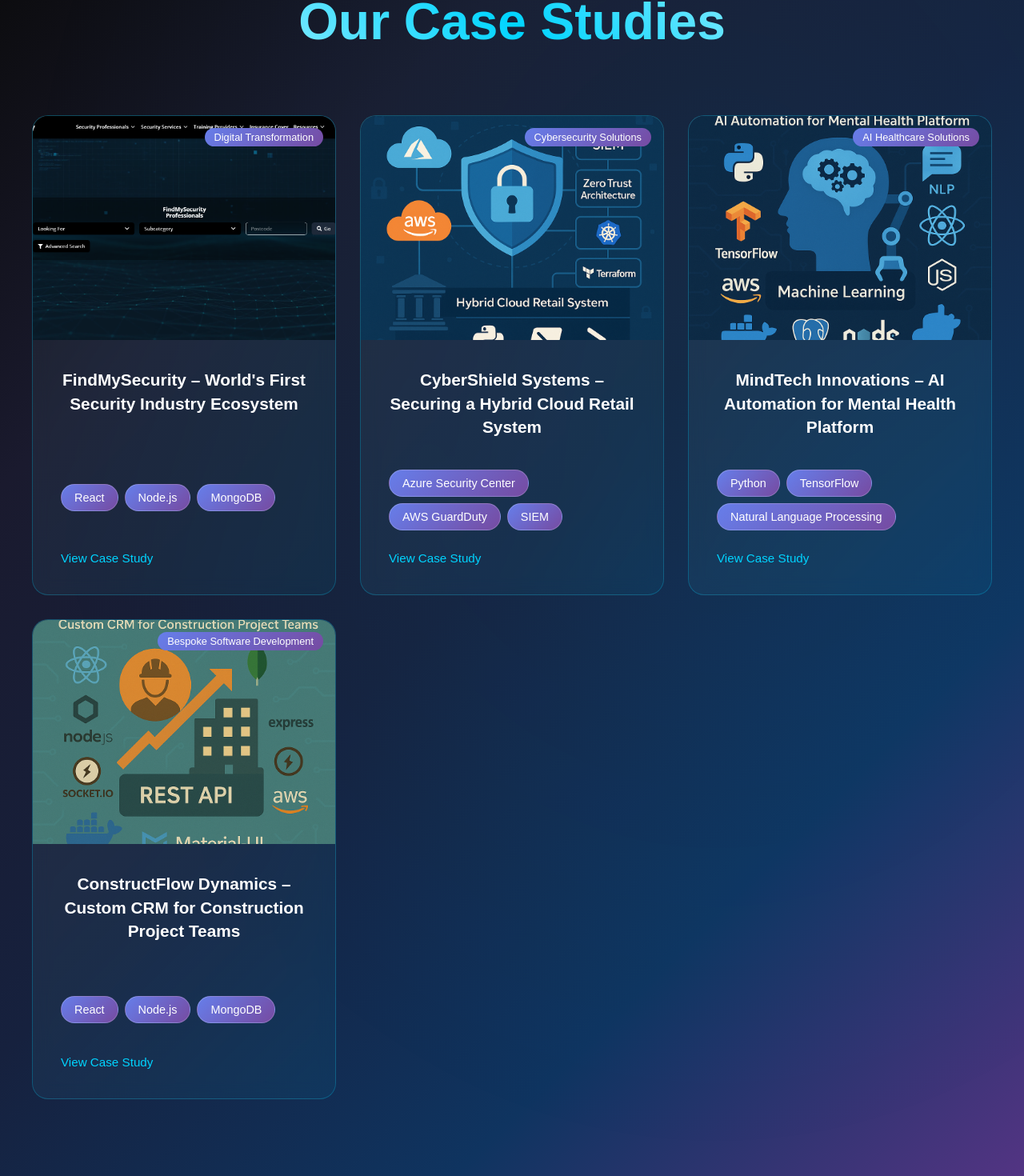
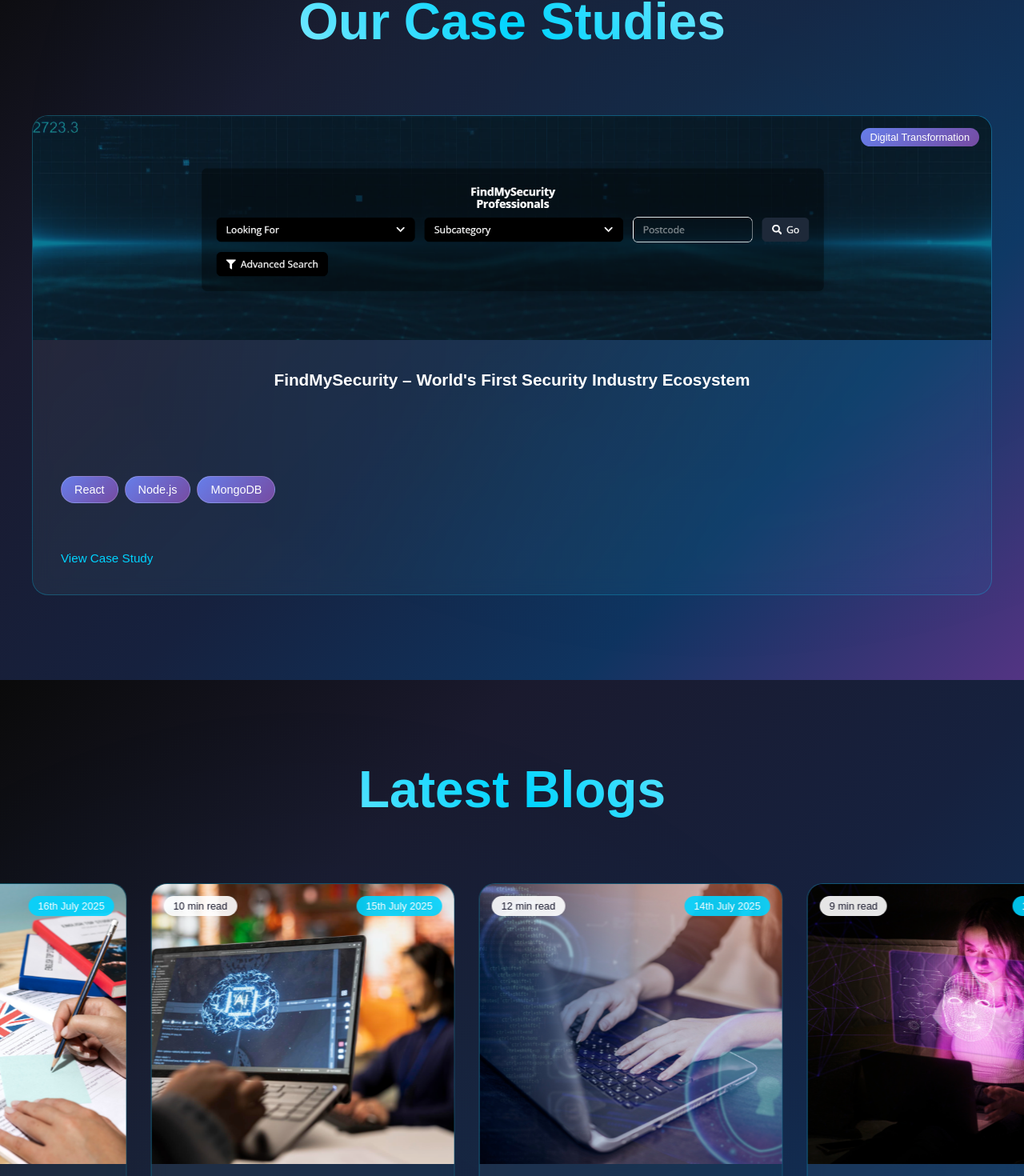
Before and after one commit to FindMySecurityUK/aurygentechnologies, a React (Create React App) app: page / in a window 1280 px wide. Shown: the part 3779-5249 px from the top of the page at 80% size. Built offline with nearby package versions, Linux system fonts and the light colour scheme; no server answers.

Commit message:
refactor: remove hypothetical content from testimonials and case studies

```diff
--- a/src/components/ClientTestimonials/ClientTestimonials.js
+++ b/src/components/ClientTestimonials/ClientTestimonials.js
@@ -17,42 +17,43 @@
 The speed and quality of execution highlight Aurygen’s exceptional technical expertise and agility. Their commitment to innovation and precision is evident throughout the project. Transforming bold ideas into robust digital products is what truly sets them apart.
 Aurygen continues to lead the way in bespoke software development.`,
       rating: 5
-    },
-    {
-      name: "Oliver Pemberton",
-      position: "Managing Director",
-      company: "CyberShield Systems",
-      testimonial: "The cybersecurity solution they implemented has been nothing short of exceptional. We've experienced zero security breaches since going live, and their ongoing support has been absolutely first-class. Highly recommended.",
-      rating: 5
-    },
-    {
-      name: "Charlotte Whitfield",
-      position: "Chief Technology Officer",
-      company: "MindTech Innovations",
-      testimonial: "Their AI integration work has transformed our entire business model. The machine learning algorithms they developed have increased our operational efficiency by 250%. Truly remarkable technical prowess.",
-      rating: 5
-    },
-    {
-      name: "James Thornbury",
-      position: "Operations Director",
-      company: "ConstructFlow Dynamics",
-      testimonial: "The bespoke software solution they crafted for us has streamlined our project management processes brilliantly. Their team understood our requirements perfectly and delivered beyond our expectations.",
-      rating: 5
-    },
-    {
-      name: "Sophie Richardson",
-      position: "Head of Digital Innovation",
-      company: "CloudSync Enterprises",
-      testimonial: "Working with Aurygen Technologies has been an absolute pleasure. Their cloud migration expertise saved us considerable time and resources whilst ensuring seamless business continuity throughout the transition.",
-      rating: 5
-    },
-    {
-      name: "Alexander Hartwell",
-      position: "Chief Executive Officer",
-      company: "DigitalForge Labs",
-      testimonial: "The mobile application they developed has exceeded all our expectations. Their agile approach and regular communication kept us informed throughout the entire development process. Superb work all round.",
-      rating: 5
     }
+    // commented hypothetical tesimonials
+    // {
+    //   name: "Oliver Pemberton",
+    //   position: "Managing Director",
+    //   company: "CyberShield Systems",
+    //   testimonial: "The cybersecurity solution they implemented has been nothing short of exceptional. We've experienced zero security breaches since going live, and their ongoing support has been absolutely first-class. Highly recommended.",
+    //   rating: 5
+    // },
+    // {
+    //   name: "Charlotte Whitfield",
+    //   position: "Chief Technology Officer",
+    //   company: "MindTech Innovations",
+    //   testimonial: "Their AI integration work has transformed our entire business model. The machine learning algorithms they developed have increased our operational efficiency by 250%. Truly remarkable technical prowess.",
+    //   rating: 5
+    // },
+    // {
+    //   name: "James Thornbury",
+    //   position: "Operations Director",
+    //   company: "ConstructFlow Dynamics",
+    //   testimonial: "The bespoke software solution they crafted for us has streamlined our project management processes brilliantly. Their team understood our requirements perfectly and delivered beyond our expectations.",
+    //   rating: 5
+    // },
+    // {
+    //   name: "Sophie Richardson",
+    //   position: "Head of Digital Innovation",
+    //   company: "CloudSync Enterprises",
+    //   testimonial: "Working with Aurygen Technologies has been an absolute pleasure. Their cloud migration expertise saved us considerable time and resources whilst ensuring seamless business continuity throughout the transition.",
+    //   rating: 5
+    // },
+    // {
+    //   name: "Alexander Hartwell",
+    //   position: "Chief Executive Officer",
+    //   company: "DigitalForge Labs",
+    //   testimonial: "The mobile application they developed has exceeded all our expectations. Their agile approach and regular communication kept us informed throughout the entire development process. Superb work all round.",
+    //   rating: 5
+    // }
   ];
 
   return (
--- a/src/data/caseStudies.json
+++ b/src/data/caseStudies.json
@@ -13,48 +13,6 @@
       "overview": "FindMySecurity is a leading cybersecurity consultancy firm based in the UK, specializing in comprehensive security solutions for businesses. Founded by cybersecurity experts with extensive backgrounds in threat intelligence and penetration testing, the company delivers tailored security assessments, audits, and incident response services. Their team of certified security professionals serves clients across finance, healthcare, retail, and technology sectors, helping organizations strengthen their security posture and maintain compliance with industry standards.",
       "problemStatement": "The security industry operated through fragmented networks and outdated directory services, making it difficult for clients to find verified, qualified security professionals. Service seekers faced challenges in vetting providers, comparing credentials, and understanding pricing structures. Security professionals struggled with limited marketplace visibility and inconsistent client acquisition processes. The absence of a centralized, technology-driven platform created inefficiencies with significant barriers to trust and transparency.",
       "solution": "We developed a comprehensive digital ecosystem that transforms the security services marketplace through intelligent technology. Our solution features an advanced matching algorithm connecting clients with verified security professionals, a robust vetting system with background checks and credential validation, and real-time booking capabilities with secure payment processing. The platform includes analytics dashboards, real-time messaging, location-based services, and automated review systems to ensure transparency and accountability throughout the service delivery process."
-    },
-    {
-      "id": "CyberShield-Systems",
-      "title": "CyberShield Systems – Securing a Hybrid Cloud Retail System",
-      "description": "Implemented comprehensive cybersecurity solutions for a leading retail chain's hybrid cloud infrastructure, featuring advanced threat detection, zero-trust architecture, and real-time monitoring systems that reduced security incidents by 89% whilst ensuring seamless customer experience.",
-      "image": "/assets/CyberShield-Systems.png",
-      "link": "#cybersecurity-solutions",
-      "category": "Cybersecurity Solutions",
-      "technologies": ["Azure Security Center", "AWS GuardDuty", "SIEM", "Zero Trust Architecture", "Kubernetes", "Terraform", "Python"],
-      "duration": "8 months",
-      "client": "CyberShield Systems",
-      "overview": "CyberShield Systems is a pioneering retail technology company operating sophisticated hybrid cloud retail systems that serve millions of customers across multiple channels. Founded by entrepreneurs with extensive backgrounds in retail operations and cybersecurity, CyberShield has established itself as a leader in secure, scalable retail solutions. With operations spanning physical stores, e-commerce platforms, and mobile applications, CyberShield processes thousands of transactions daily whilst maintaining the highest standards of data protection and customer privacy.",
-      "problemStatement": "CyberShield's rapid expansion exposed significant vulnerabilities in their existing security infrastructure, with legacy systems struggling to protect against sophisticated cyber threats targeting retail environments. The company faced challenges from advanced persistent threats, ransomware attacks, and data breach attempts targeting customer payment data. Their fragmented security measures across different platforms created blind spots, and the hybrid cloud infrastructure required a comprehensive zero-trust approach that traditional security models couldn't provide.",
-      "solution": "We architected a comprehensive cybersecurity ecosystem that transforms CyberShield's security posture through advanced threat detection, zero-trust principles, and intelligent automation. Our solution features a centralized SIEM system, Azure Security Center and AWS GuardDuty for cloud-native threat detection, and advanced endpoint protection with network segmentation. The zero-trust architecture ensures continuous verification of users and devices, while automated incident response workflows and comprehensive compliance monitoring provide robust security coverage."
-    },
-    {
-      "id": "MindTech-ai-integration",
-      "title": "MindTech Innovations – AI Automation for Mental Health Platform",
-      "description": "Developed an innovative AI-powered mental health platform that revolutionises patient care through intelligent automation, predictive analytics, and personalised treatment recommendations, improving patient outcomes by 78% whilst reducing administrative burden on healthcare professionals.",
-      "image": "/assets/MindTech.png",
-      "link": "#ai-healthcare-solutions",
-      "category": "AI Healthcare Solutions",
-      "technologies": ["Python", "TensorFlow", "Natural Language Processing", "React", "Node.js", "PostgreSQL", "Docker", "AWS", "Machine Learning"],
-      "duration": "5 months",
-      "client": "MindTech Innovations",
-      "overview": "MindTech Innovations is a pioneering digital therapeutics company that transforms mental health care delivery through innovative technology. Founded by experienced psychiatrists, data scientists, and technology entrepreneurs, MindTech develops evidence-based digital mental health platforms providing real-time monitoring, personalised interventions, and comprehensive analytics for patients and healthcare providers. The company specialises in accessible, effective solutions that combine cognitive behavioural therapy principles with machine learning algorithms to deliver personalised mental health support.",
-      "problemStatement": "The mental healthcare industry faced significant challenges with overwhelming patient caseloads, limited access to specialized care, and inefficient manual processes hindering effective treatment delivery. Healthcare professionals struggled with time-consuming administrative tasks and inconsistent patient monitoring between sessions. Patients experienced long waiting times, limited continuous support, and lack of personalized treatment plans. The traditional one-size-fits-all approach often resulted in suboptimal outcomes, while the absence of data-driven insights prevented informed treatment decisions.",
-      "solution": "We developed a comprehensive AI-powered mental health ecosystem that revolutionizes patient care through intelligent automation and personalized treatment pathways. Our solution features advanced natural language processing algorithms, an intelligent chatbot for 24/7 patient support, automated risk assessment tools, and personalized treatment recommendation engines. The platform includes secure video conferencing for telehealth sessions, comprehensive patient dashboards, and automated progress tracking with real-time alerts for healthcare providers, ensuring HIPAA compliance and seamless integration with existing healthcare systems."
-    },
-    {
-      "id": "ConstructFlow-Dynamics",
-      "title": "ConstructFlow Dynamics – Custom CRM for Construction Project Teams",
-      "description": "Engineered a bespoke construction management platform that streamlines project workflows, enhances team collaboration, and optimises resource allocation, resulting in 45% improvement in project delivery times and 32% reduction in operational costs for construction teams.",
-      "image": "/assets/ConstructFlow.png",
-      "link": "#construction-software",
-      "category": "Bespoke Software Development",
-      "technologies": ["React", "Node.js", "MongoDB", "Express.js", "Socket.io", "AWS", "Docker", "REST API", "Material-UI"],
-      "duration": "10 months",
-      "client": "ConstructFlow Dynamics",
-      "overview": "ConstructFlow Dynamics is a premier construction management company that has revolutionized project delivery through innovative technology integration and exceptional craftsmanship. Founded by industry veterans with decades of experience in large-scale construction projects, ConstructFlow has established itself as a trusted partner for complex commercial and residential developments. The company's commitment to excellence, safety, and technological advancement has earned recognition from industry associations and satisfied clients alike.",
-      "problemStatement": "The construction industry traditionally relied on fragmented communication systems, paper-based documentation, and manual project tracking methods creating significant inefficiencies. ConstructFlow faced difficulties with project timeline management, resource allocation conflicts, and communication breakdowns between stakeholders including architects, subcontractors, suppliers, and clients. The absence of centralized project information led to costly delays, budget overruns, and quality control issues, while manual processes resulted in inaccurate reporting and limited project visibility.",
-      "solution": "We developed a comprehensive construction management platform that transforms how ConstructFlow manages projects, teams, and resources through intelligent automation and real-time collaboration tools. Our solution features a centralized project dashboard providing complete visibility into active projects, advanced scheduling algorithms for resource optimization, and real-time communication tools for instant messaging and file sharing. The platform includes automated progress reporting, budget tracking, mobile-responsive interfaces for field teams, and client portals for project transparency, ensuring seamless operation across all project phases."
     }
   ]
 }
```
